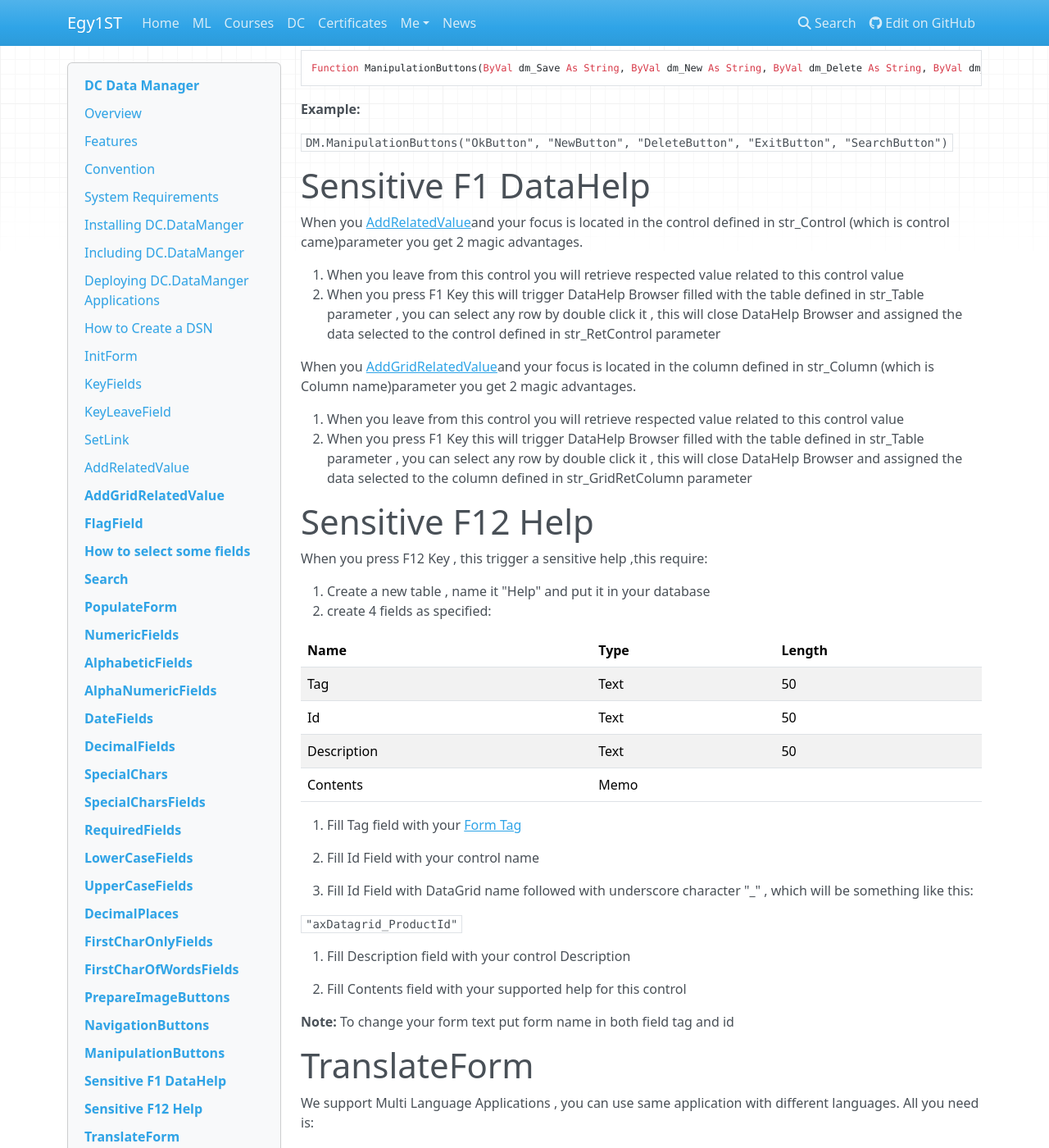
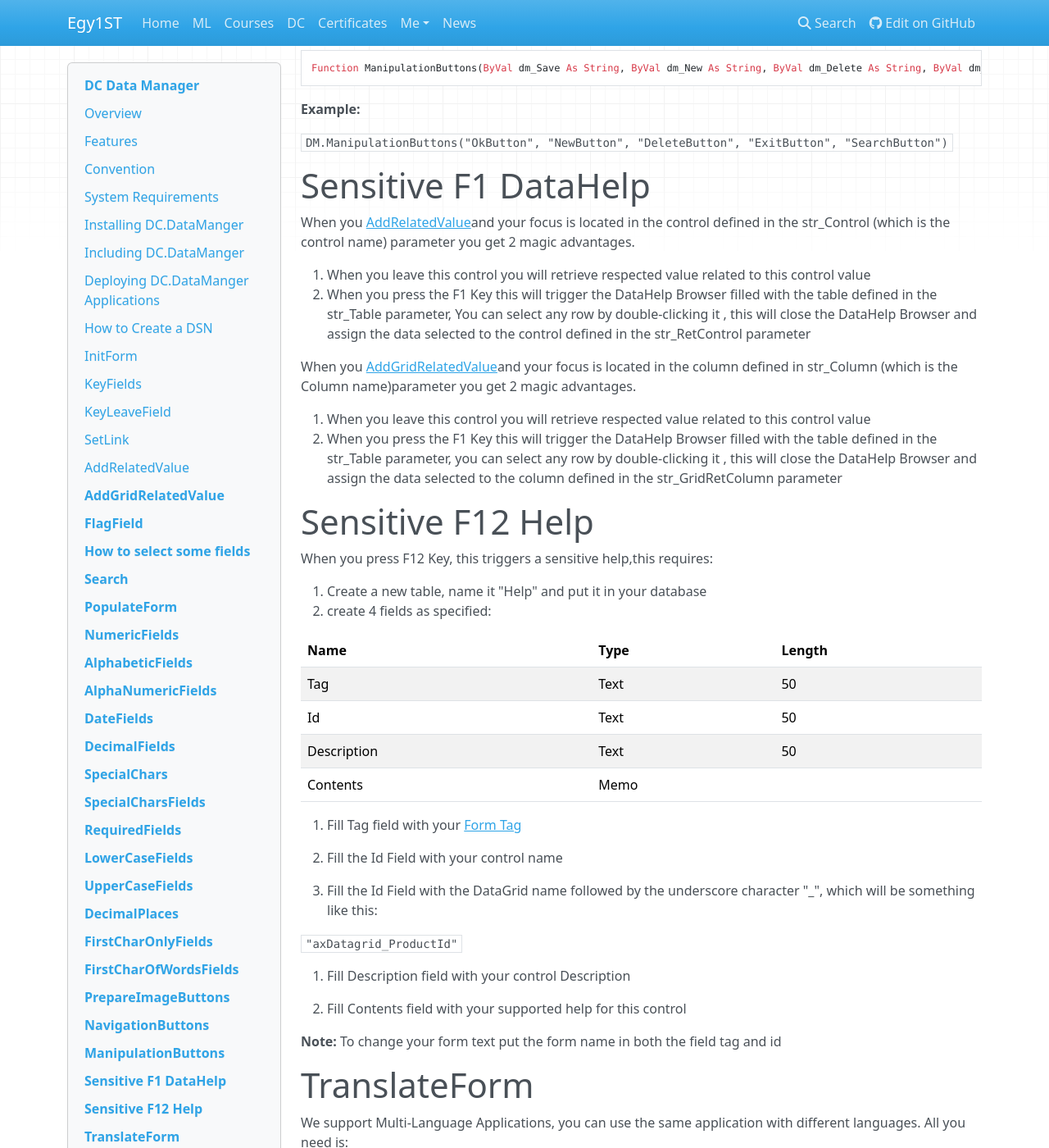
Before and after one commit to egy1st/zerobytes-mkdocs, an MkDocs documentation site: the page built from docs/dc/data-manager/index.md, in a window 1280 px wide and 1400 px high, scrolled down 12763 px. Shown: the whole window at 82% size. Built offline with MkDocs 1.6.1, drawn with Linux system fonts in a browser that asks for light colours; nearby versions of some CDN libraries; some of the changed text lies outside the part shown.

Commit message:
Update index.md

````diff
--- a/docs/dc/data-manager/index.md
+++ b/docs/dc/data-manager/index.md
@@ -568,21 +568,21 @@
 
 # Sensitive F1 DataHelp
 
-When you [AddRelatedValue](#chmtopic14)and your focus is located in the control defined in str_Control (which is control came)parameter you get 2 magic advantages.
+When you [AddRelatedValue](#chmtopic14)and your focus is located in the control defined in the str_Control (which is the control name) parameter you get 2 magic advantages.
 
-1. When you leave from this control you will retrieve respected value related to this control value
-2. When you press F1 Key this will trigger DataHelp Browser filled with the table defined in str_Table parameter , you can select any row by double click it , this will close DataHelp Browser and assigned the data selected to the control defined in str_RetControl parameter
+1. When you leave this control you will retrieve respected value related to this control value
+2. When you press the F1 Key this will trigger the DataHelp Browser filled with the table defined in the str_Table parameter, You can select any row by double-clicking it , this will close the DataHelp Browser and assign the data selected to the control defined in the str_RetControl parameter
 
-When you [AddGridRelatedValue](#chmtopic15)and your focus is located in the column defined in str_Column (which is Column name)parameter you get 2 magic advantages.
+When you [AddGridRelatedValue](#chmtopic15)and your focus is located in the column defined in str_Column (which is the Column name)parameter you get 2 magic advantages.
 
-1. When you leave from this control you will retrieve respected value related to this control value
-2. When you press F1 Key this will trigger DataHelp Browser filled with the table defined in str_Table parameter , you can select any row by double click it , this will close DataHelp Browser and assigned the data selected to the column defined in str_GridRetColumn parameter
+1. When you leave this control you will retrieve respected value related to this control value
+2. When you press the F1 Key this will trigger the DataHelp Browser filled with the table defined in the str_Table parameter, you can select any row by double-clicking it , this will close the DataHelp Browser and assign the data selected to the column defined in the str_GridRetColumn parameter
 
 # Sensitive F12 Help
 
-When you press F12 Key , this trigger a sensitive help ,this require:
+When you press F12 Key, this triggers a sensitive help,this requires:
 
-1. Create a new table , name it "Help" and put it in your database
+1. Create a new table, name it "Help" and put it in your database
 2. create 4 fields as specified:
 
 | Name | Type | Length |
@@ -594,9 +594,9 @@
 
 3. Fill Tag field with your [Form Tag](JavaScript:popup.TextPopup\(popuptxt1,popupfont1,9,9,-1,-1\))
 
-4. Fill Id Field with your control name
+4. Fill the Id Field with your control name
 
-5. Fill Id Field with DataGrid name followed with underscore character "_" , which will be something like this:
+5. Fill the Id Field with the DataGrid name followed by the underscore character "_", which will be something like this:
 
 `"axDatagrid_ProductId"`
 
@@ -604,13 +604,13 @@
 
 7. Fill Contents field with your supported help for this control
 
-**Note:** To change your form text put form name in both field tag and id
+**Note:** To change your form text put the form name in both the field tag and id
 
 # TranslateForm
 
-We support Multi Language Applications , you can use same application with different languages. All you need is:
+We support Multi-Language Applications, you can use the same application with different languages. All you need is:
 
-1. Create a new table , name it "Multilanguage" and put it in your database
+1. Create a new table, name it "Multilanguage" and put it in your database
 2. create 4 fields as specified:
 
 |Name|Type|Length|
@@ -622,13 +622,13 @@
 
 3. Fill Tag field with your Form Name
 
-4. Fill Id Field with your Label name
+4. Fill the Id Field with your Label name
 
 5. Fill Language1 field with your first language translation
 
-6. Fill Language2 field with your second language translation and so on , you can add many languages as you like , no limitation !
+6. Fill the Language2 field with your second language translation and so on, you can add as many languages as you like, no limitation!
 
-**Note:** to change form text put form name in both field tag and id
+**Note:** To change form text put form name in both field tag and id
 
 **Syntax:**
 
@@ -638,11 +638,11 @@
 
 `DM.TranslateForm(Me, 3)`
 
-This will populate your form text and all its labels with your translation in field "Languge3" in table "Multilanguage"
+This will populate your form text and all its labels with your translation in the field "Languge3" in the table "Multilanguage"
 
 # FlipForm
 
-We support eastern languages Arabic , Chinese and so on. So we support right to left alignment and orientation , we rotate form horizontally 180
+We support Eastern languages Arabic, Chinese, and so on. So we support right to left alignment and orientation, we rotate form horizontally 180
 
 **Syntax:**
 
@@ -658,11 +658,11 @@
 DM.Rifgt2Left(True)
 ```
 
-This will load Arabic language which located in field language2 and flip form horizontally and align text right to left.
+This will load the Arabic language which is located in field language 2, and flip the form horizontally and align text from right to left.
 
 # Right2Left
 
-We support eastern languages so we align all your text right if you want.
+We support Eastern languages so we align all your text right if you want.
 
 **Syntax:**
 
@@ -674,7 +674,7 @@
 
 # EnableReturnKey
 
-Enable you navigate through controls with Return key as with tab key.
+Enable you to navigate through controls with the Return key as with the tab key.
 
 **Syntax:**
 
@@ -686,11 +686,11 @@
 
 # Configuration Utility
 
-We supply you with Configuration Utility which enable you to assign your own language used with DC.DataManger
+We supply you with Configuration Utility which enables you to assign your own language used with DC.DataManger
 
 # Tutorial
 
-This tutorial describe most of features supported by DC.DataManger. Also you can refer to the project example which installed by default into C:\Program Files\Dynamic Components\Data Manger\Tutorial\
+This tutorial describes most of the features supported by DC.DataManger. Also, you can refer to the project example which is installed by default into C:\Program Files\Dynamic Components\Data Manger\Tutorial\
 
 ```vb
 Dim DM As New DynamicComponents.DataManger()
````
Also changed, not shown: other parts of docs/dc/data-manager/index.md (+3 -3 lines).
